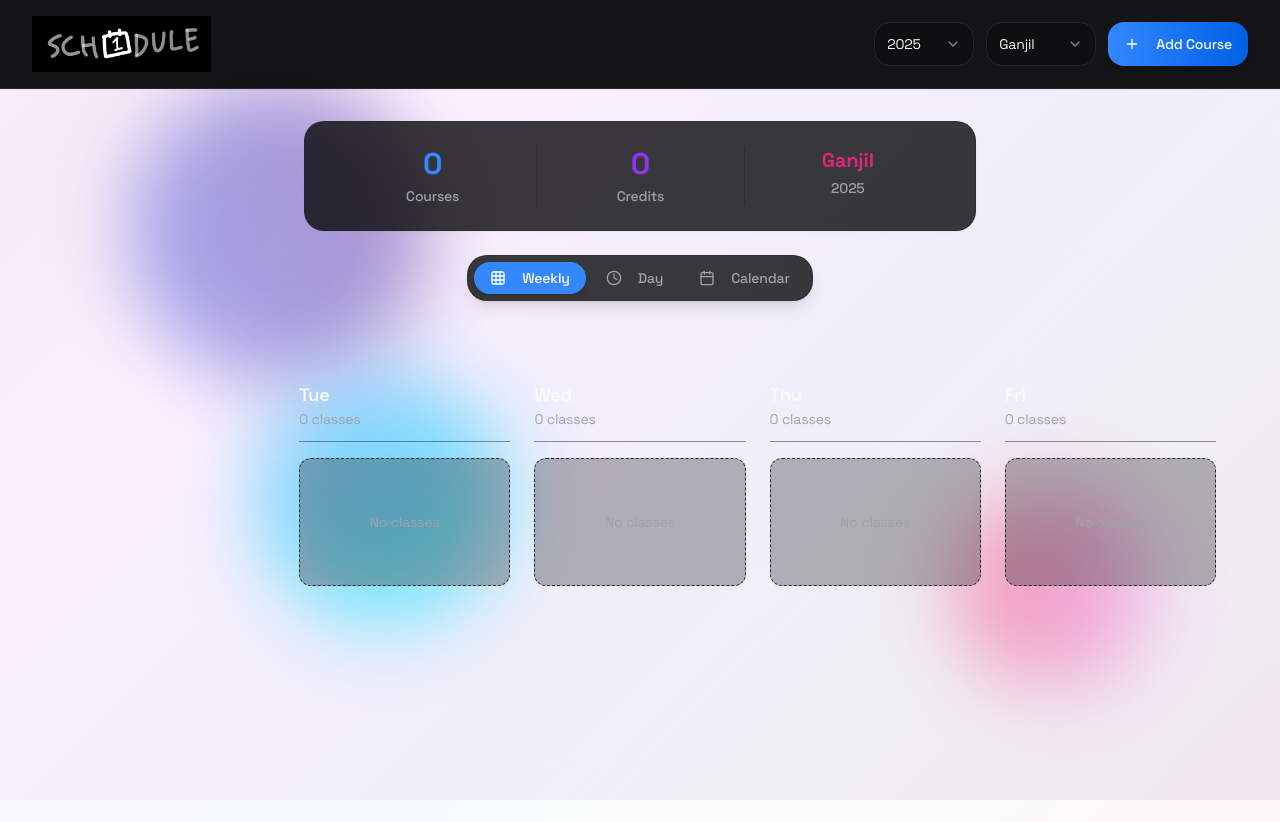
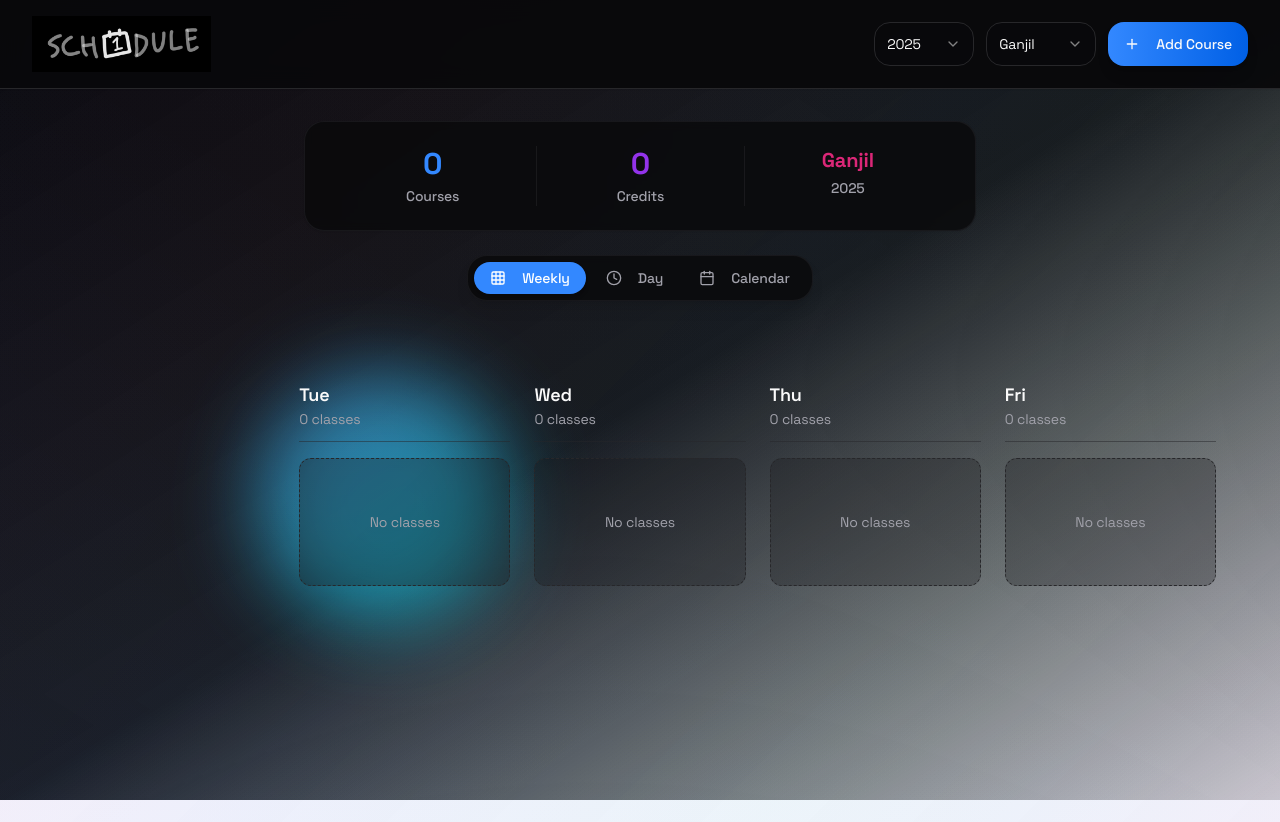
Before and after one commit to artichane-debug/schiedule-1, a React (Vite) app: page / in a window 1280 px wide. Built offline with nearby package versions, Linux system fonts and the light colour scheme.

Commit message:
edit and add some new features: light mode and and

```diff
--- a/src/App.tsx
+++ b/src/App.tsx
@@ -1,44 +1,18 @@
-import { useEffect } from "react";
 import { Toaster } from "@/components/ui/toaster";
 import { Toaster as Sonner } from "@/components/ui/sonner";
 import { TooltipProvider } from "@/components/ui/tooltip";
 import { QueryClient, QueryClientProvider } from "@tanstack/react-query";
 import { BrowserRouter, Routes, Route } from "react-router-dom";
+import { ThemeProvider } from "@/contexts/ThemeContext";
 import Index from "@/pages/Index";
 import NotFound from "@/pages/NotFound";
 
 const queryClient = new QueryClient();
 
 const App = () => {
-  // Apply theme on app startup
-  useEffect(() => {
-    const saved = localStorage.getItem('schiedule-settings');
-    if (saved) {
-      try {
-        const settings = JSON.parse(saved);
-        const theme = settings.theme || 'system';
-
-        if (theme === 'dark') {
-          document.documentElement.classList.add('dark');
-        } else if (theme === 'light') {
-          document.documentElement.classList.remove('dark');
-        } else {
-          // System theme
-          const prefersDark = window.matchMedia('(prefers-color-scheme: dark)').matches;
-          if (prefersDark) {
-            document.documentElement.classList.add('dark');
-          } else {
-            document.documentElement.classList.remove('dark');
-          }
-        }
-      } catch (error) {
-        console.error('Failed to load theme settings:', error);
-      }
-    }
-  }, []);
-
   return (
     <QueryClientProvider client={queryClient}>
+      <ThemeProvider>
         <TooltipProvider>
           <Toaster />
           <Sonner />
@@ -50,6 +24,7 @@ const App = () => {
             </Routes>
           </BrowserRouter>
         </TooltipProvider>
+      </ThemeProvider>
     </QueryClientProvider>
   );
 };
--- a/src/components/Header.tsx
+++ b/src/components/Header.tsx
@@ -1,6 +1,7 @@
 import { Plus, RotateCcw } from "lucide-react";
 import { Button } from "@/components/ui/button";
 import { Select, SelectContent, SelectItem, SelectTrigger, SelectValue } from "@/components/ui/select";
+import { useTheme } from "@/contexts/ThemeContext";
 // Temporarily comment out to test deployment
 // import { clearAppCache } from "@/utils/version-manager";
 
@@ -15,11 +16,16 @@ interface HeaderProps {
 const Header = ({ currentYear, currentSemester, onYearChange, onSemesterChange, onAddCourse }: HeaderProps) => {
   const currentYearNum = new Date().getFullYear();
   const years = Array.from({ length: 8 }, (_, i) => (currentYearNum - 2 + i).toString());
+  const { theme, toggleTheme } = useTheme();
 
   const handleCacheRefresh = () => {
     // Temporarily simplified for deployment debug
     localStorage.clear();
     window.location.reload();
+  };
+
+  const handleLogoClick = () => {
+    toggleTheme();
   };
 
   const handleLogoDoubleClick = () => {
@@ -41,9 +47,12 @@ const Header = ({ currentYear, currentSemester, onYearChange, onSemesterChange,
           <img
             src="/github-logo.jpeg"
             alt="Schiedule"
-            className="h-12 w-auto sm:h-14 object-contain cursor-pointer hover:opacity-80 transition-opacity"
+            className={`h-12 w-auto sm:h-14 object-contain cursor-pointer hover:scale-105 transition-all duration-300 ${
+              theme === 'dark' ? 'brightness-110 contrast-110' : 'brightness-90 contrast-90'
+            }`}
+            onClick={handleLogoClick}
             onDoubleClick={handleLogoDoubleClick}
-            title="Double-click to show cache refresh button"
+            title={`Click to switch to ${theme === 'light' ? 'dark' : 'light'} mode • Double-click for cache refresh`}
           />
         </div>
 
--- /dev/null
+++ b/src/contexts/ThemeContext.tsx
@@ -0,0 +1,59 @@
+import React, { createContext, useContext, useEffect, useState } from 'react';
+
+type Theme = 'light' | 'dark';
+
+interface ThemeContextType {
+  theme: Theme;
+  toggleTheme: () => void;
+}
+
+const ThemeContext = createContext<ThemeContextType | undefined>(undefined);
+
+export const useTheme = () => {
+  const context = useContext(ThemeContext);
+  if (context === undefined) {
+    throw new Error('useTheme must be used within a ThemeProvider');
+  }
+  return context;
+};
+
+interface ThemeProviderProps {
+  children: React.ReactNode;
+}
+
+export const ThemeProvider: React.FC<ThemeProviderProps> = ({ children }) => {
+  const [theme, setTheme] = useState<Theme>(() => {
+    // Check localStorage first, then system preference
+    const stored = localStorage.getItem('schiedule-theme') as Theme;
+    if (stored) return stored;
+
+    // Check system preference
+    if (window.matchMedia && window.matchMedia('(prefers-color-scheme: dark)').matches) {
+      return 'dark';
+    }
+    return 'light';
+  });
+
+  useEffect(() => {
+    const root = document.documentElement;
+
+    // Remove previous theme classes
+    root.classList.remove('light', 'dark');
+
+    // Add current theme class
+    root.classList.add(theme);
+
+    // Save to localStorage
+    localStorage.setItem('schiedule-theme', theme);
+  }, [theme]);
+
+  const toggleTheme = () => {
+    setTheme(prevTheme => prevTheme === 'light' ? 'dark' : 'light');
+  };
+
+  return (
+    <ThemeContext.Provider value={{ theme, toggleTheme }}>
+      {children}
+    </ThemeContext.Provider>
+  );
+};
--- a/src/index.css
+++ b/src/index.css
@@ -2,6 +2,86 @@
 @tailwind base;
 @tailwind components;
 @tailwind utilities;
+
+/* Theme-specific backgrounds */
+@layer base {
+  :root {
+    /* Light theme colors */
+    --background: 0 0% 100%;
+    --foreground: 222.2 84% 4.9%;
+    --card: 0 0% 100%;
+    --card-foreground: 222.2 84% 4.9%;
+    --popover: 0 0% 100%;
+    --popover-foreground: 222.2 84% 4.9%;
+    --primary: 262.1 83.3% 57.8%;
+    --primary-foreground: 210 40% 98%;
+    --secondary: 210 40% 96%;
+    --secondary-foreground: 222.2 84% 4.9%;
+    --muted: 210 40% 96%;
+    --muted-foreground: 215.4 16.3% 46.9%;
+    --accent: 210 40% 96%;
+    --accent-foreground: 222.2 84% 4.9%;
+    --destructive: 0 84.2% 60.2%;
+    --destructive-foreground: 210 40% 98%;
+    --border: 214.3 31.8% 91.4%;
+    --input: 214.3 31.8% 91.4%;
+    --ring: 262.1 83.3% 57.8%;
+    --radius: 0.75rem;
+  }
+
+  .dark {
+    /* Dark theme colors */
+    --background: 222.2 84% 4.9%;
+    --foreground: 210 40% 98%;
+    --card: 222.2 84% 4.9%;
+    --card-foreground: 210 40% 98%;
+    --popover: 222.2 84% 4.9%;
+    --popover-foreground: 210 40% 98%;
+    --primary: 262.1 83.3% 57.8%;
+    --primary-foreground: 210 40% 98%;
+    --secondary: 217.2 32.6% 17.5%;
+    --secondary-foreground: 210 40% 98%;
+    --muted: 217.2 32.6% 17.5%;
+    --muted-foreground: 215 20.2% 65.1%;
+    --accent: 217.2 32.6% 17.5%;
+    --accent-foreground: 210 40% 98%;
+    --destructive: 0 62.8% 30.6%;
+    --destructive-foreground: 210 40% 98%;
+    --border: 217.2 32.6% 17.5%;
+    --input: 217.2 32.6% 17.5%;
+    --ring: 262.1 83.3% 57.8%;
+  }
+
+  body {
+    @apply bg-background text-foreground;
+    font-feature-settings: "rlig" 1, "calt" 1;
+  }
+
+  /* Beautiful animated backgrounds */
+  .light {
+    background: linear-gradient(-45deg,
+      rgba(255, 255, 255, 1),
+      rgba(240, 245, 255, 1),
+      rgba(255, 240, 245, 1),
+      rgba(245, 255, 240, 1),
+      rgba(255, 250, 240, 1)
+    );
+    background-size: 400% 400%;
+    animation: gradientShift 20s ease infinite;
+  }
+
+  .dark {
+    background: linear-gradient(-45deg,
+      rgba(15, 23, 42, 1),
+      rgba(30, 41, 59, 1),
+      rgba(51, 65, 85, 1),
+      rgba(30, 58, 138, 0.3),
+      rgba(79, 70, 229, 0.2)
+    );
+    background-size: 400% 400%;
+    animation: gradientShift 25s ease infinite;
+  }
+}
 
 /* Mobile-first responsive design utilities */
 @layer utilities {
--- a/src/main.tsx
+++ b/src/main.tsx
@@ -7,7 +7,7 @@ console.log('Main.tsx loaded - starting app');
 
 // Auto-refresh detection for deployment updates
 const checkForUpdates = () => {
-  const currentVersion = '1.0.3'; // Increment this on each deployment
+  const currentVersion = '1.0.4'; // Increment this on each deployment
   const storedVersion = localStorage.getItem('app-version');
 
   if (storedVersion && storedVersion !== currentVersion) {
--- a/src/pages/Index.tsx
+++ b/src/pages/Index.tsx
@@ -141,14 +141,15 @@ const Index = () => {
 
   return (
     <div className="min-h-screen relative overflow-hidden">
-      {/* Lovable.dev-style animated background */}
-      <div className="fixed inset-0 lovable-background-subtle"></div>
+      {/* Dynamic theme-aware background */}
+      <div className="fixed inset-0 -z-10">
+        <div className="absolute inset-0 bg-gradient-to-br from-background via-background/95 to-muted/20"></div>
+        <div className="absolute inset-0 bg-gradient-to-tr from-primary/5 via-transparent to-secondary/10"></div>
 
-      {/* Floating orbs for visual appeal */}
-      <div className="fixed inset-0 pointer-events-none">
-        <div className="floating-orb"></div>
-        <div className="floating-orb"></div>
-        <div className="floating-orb"></div>
+        {/* Floating background orbs */}
+        <div className="floating-orb opacity-30 dark:opacity-20"></div>
+        <div className="floating-orb opacity-30 dark:opacity-20"></div>
+        <div className="floating-orb opacity-30 dark:opacity-20"></div>
       </div>
 
       {/* Content overlay */}
```
Lines whose indentation alone changed are shown as unchanged.
